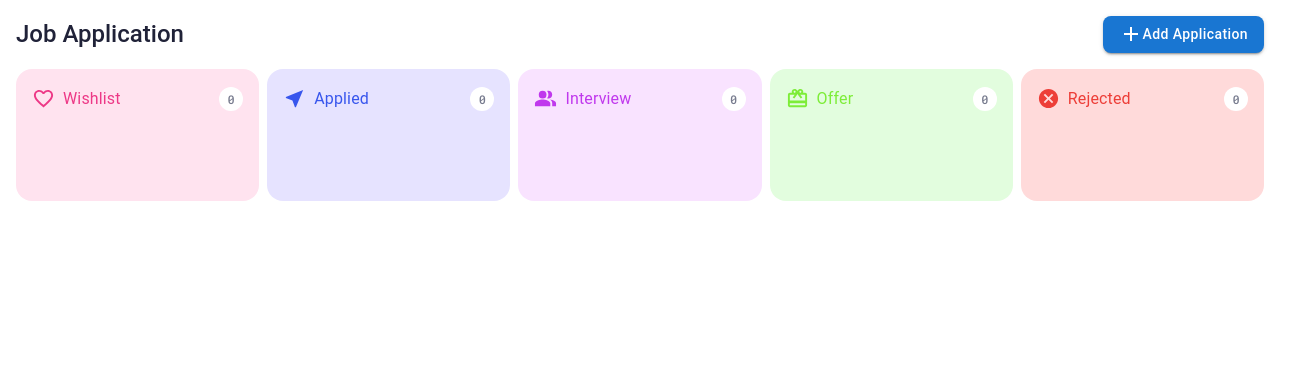
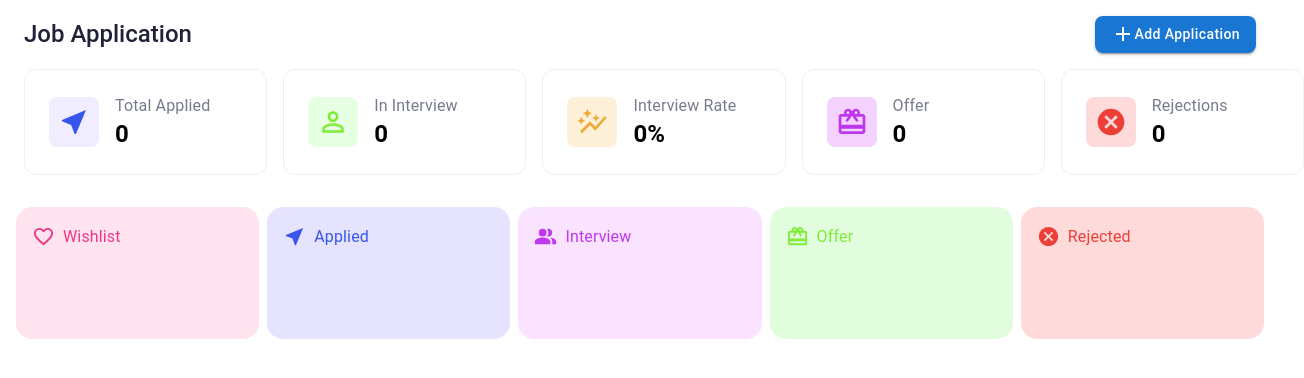
Before and after one commit to ashleshameshram/ApplicationTrackerApp, a React (Vite) app: page / in a window 1280 px wide. Shown: the top 378 px of the page, 1304 px wide, since content can reach past the window. Built offline with nearby package versions, Linux system fonts and the light colour scheme; a web font is replaced by a local one.

Commit message:
add application stats bar with interview rate

```diff
--- a/src/component/Home/BoardColumn.jsx
+++ b/src/component/Home/BoardColumn.jsx
@@ -29,11 +29,6 @@ export default function BoardColumn({onDelete,onEdit, color, bgColor, title, ico
                         {title}
                     </Typography>
                 </Box>
-
-                <Box sx={{minWidth: 24,height: 24,borderRadius: '50%',backgroundColor: '#ffffff',
-                display: 'flex',alignItems: 'center',justifyContent: 'center',fontSize: 12,color: '#777b8e'}}>
-                    {filterApplicationsLength}
-                </Box>
             </Box>
 
             <Box sx={{display:"flex", flexDirection:"column",gap:1}}>
--- a/src/component/Home/BoardColumnHeader.jsx
+++ b/src/component/Home/BoardColumnHeader.jsx
@@ -5,7 +5,7 @@ import Typography from '@mui/material/Typography';
 
 export default function BoardColumnHeader({onAddcard}) {
     return(
-        <Box sx={{display:'flex',justifyContent:'space-between',alignItems:'center',mb:2}}>
+        <Box sx={{display:'flex',justifyContent:'space-between',alignItems:'center' ,mt:2, mx:3}}>
             <Typography variant='h5' sx={{fontWeight:500,color:'#202238'}} >
                     Job Application
             </Typography>
--- a/src/component/Home/HomePage.jsx
+++ b/src/component/Home/HomePage.jsx
@@ -11,6 +11,7 @@ import NearMeIcon from '@mui/icons-material/NearMe';
 import PeopleAltIcon from '@mui/icons-material/PeopleAlt';
 import CardGiftcardIcon from '@mui/icons-material/CardGiftcard';
 import CancelIcon from '@mui/icons-material/Cancel';
+import StatsBar from './StatsBar.jsx';
 
 export default function HomePage() {
     //load saved applications
@@ -125,9 +126,10 @@ export default function HomePage() {
 
     return(
         <>
+        <BoardColumnHeader onAddcard={handleAddCard}/>
+        <StatsBar applications={applications}/>
+
         <Box sx={{width:'100%', p:2, boxSizing: 'border-box'}}>
-            <BoardColumnHeader onAddcard={handleAddCard}/>
-
             <DndContext onDragEnd={handleDragEnd}>
             <Box sx={{display:'flex', gap:1, width: '100%'}}>
                 {columns.map((column) => (
--- /dev/null
+++ b/src/component/Home/StatsBar.jsx
@@ -0,0 +1,131 @@
+import { useState } from 'react'
+import Box from '@mui/material/Box'
+
+import NearMeIcon from '@mui/icons-material/NearMe';
+import PermIdentityIcon from '@mui/icons-material/PermIdentity';
+import AutoGraphIcon from '@mui/icons-material/AutoGraph';
+import CardGiftcardIcon from '@mui/icons-material/CardGiftcard';
+import CancelIcon from '@mui/icons-material/Cancel';
+import Typography from '@mui/material/Typography';
+
+export default function StatsBar({applications}) {
+    const totalApplied = applications.filter(
+        (application) =>  application.status === 'applied'
+    ).length ;
+
+    const interview = applications.filter(
+        (application)  => application.status === 'interview'
+    ).length ;
+
+    const offer = applications.filter(
+        (application) => application.status === 'offer'
+    ).length ;
+
+    const rejections = applications.filter(
+        (application) => application.status === 'rejected'
+    ).length
+
+    const totalProcessed = totalApplied + interview + offer + rejections;
+    const interviewRate = totalProcessed > 0
+    ? Math.round((interview / totalProcessed) * 100)
+    : 0;
+
+    return(
+        <Box sx={{width:'100%',display:'flex',mt:2,mb:2,gap:2,pl:3}}>
+            {/* TotalApplied */}
+            <Box sx={{display:'flex',alignItems:'center',gap:2,p:3,backgroundColor:'#fff',
+            border:'1px solid #eeeeee', borderRadius:3,width:200
+            }}>
+                {/* icon */}
+                <Box sx={{display:'flex',justifyContent: 'center',alignItems:'center',width:50,
+                height:50,backgroundColor: '#efedff',borderRadius:2}}>
+                    <NearMeIcon sx={{fontSize:32,color:'#3856ed'}}/>
+                </Box>
+                <Box>
+                    <Typography variant='body1' sx={{color: '#777b8e'}}>
+                        Total Applied
+                    </Typography>
+                    <Typography variant='h5' sx={{fontWeight:600}}>
+                        {totalApplied}
+                    </Typography>
+                </Box>
+            </Box>
+
+            {/* In Interview */}
+            <Box sx={{display:'flex',alignItems:'center',gap:2,p:3,backgroundColor:'#fff',
+            border:'1px solid #eeeeee', borderRadius:3,width:200
+            }}>
+                {/* icon */}
+                <Box sx={{display:'flex',justifyContent: 'center',alignItems:'center',width:50,
+                height:50,backgroundColor: '#e7ffe2',borderRadius:2}}>
+                    <PermIdentityIcon sx={{fontSize:32,color:'#7ded38'}}/>
+                </Box>
+                <Box>
+                    <Typography variant='body1' sx={{color: '#777b8e'}}>
+                        In Interview
+                    </Typography>
+                    <Typography variant='h5' sx={{fontWeight:600}}>
+                        {interview}
+                    </Typography>
+                </Box>
+            </Box>
+
+            {/* Interview Rate */}
+            <Box sx={{display:'flex',alignItems:'center',gap:2,p:3,backgroundColor:'#fff',
+            border:'1px solid #eeeeee', borderRadius:3,width:200
+            }}>
+                {/* icon */}
+                <Box sx={{display:'flex',justifyContent: 'center',alignItems:'center',width:50,
+                height:50,backgroundColor: '#fdf0d9',borderRadius:2}}>
+                    <AutoGraphIcon sx={{fontSize:32,color:'#edab38'}}/>
+                </Box>
+                <Box>
+                    <Typography variant='body1' sx={{color: '#777b8e'}}>
+                        Interview Rate
+                    </Typography>
+                    <Typography variant='h5' sx={{fontWeight:600}}>
+                        {interviewRate}%
+                    </Typography>
+                </Box>
+            </Box>
+
+            {/* Offer */}
+            <Box sx={{display:'flex',alignItems:'center',gap:2,p:3,backgroundColor:'#fff',
+            border:'1px solid #eeeeee', borderRadius:3,width:200
+            }}>
+                {/* icon */}
+                <Box sx={{display:'flex',justifyContent: 'center',alignItems:'center',width:50,
+                height:50,backgroundColor: '#f3d2ff',borderRadius:2}}>
+                    <CardGiftcardIcon sx={{fontSize:32,color:'#bd38ed'}}/>
+                </Box>
+                <Box>
+                    <Typography variant='body1' sx={{color: '#777b8e'}}>
+                        Offer
+                    </Typography>
+                    <Typography variant='h5' sx={{fontWeight:600}}>
+                        {offer}
+                    </Typography>
+                </Box>
+            </Box>
+
+            {/* Rejections */}
+            <Box sx={{display:'flex',alignItems:'center',gap:2,p:3,backgroundColor:'#fff',
+            border:'1px solid #eeeeee', borderRadius:3,width:200
+            }}>
+                {/* icon */}
+                <Box sx={{display:'flex',justifyContent: 'center',alignItems:'center',width:50,
+                height:50,backgroundColor: '#ffdada',borderRadius:2}}>
+                    <CancelIcon sx={{fontSize:32,color:'#ed3e38'}}/>
+                </Box>
+                <Box>
+                    <Typography variant='body1' sx={{color: '#777b8e'}}>
+                        Rejections
+                    </Typography>
+                    <Typography variant='h5' sx={{fontWeight:600}}>
+                        {rejections}
+                    </Typography>
+                </Box>
+            </Box>
+        </Box>
+    )
+}
```
